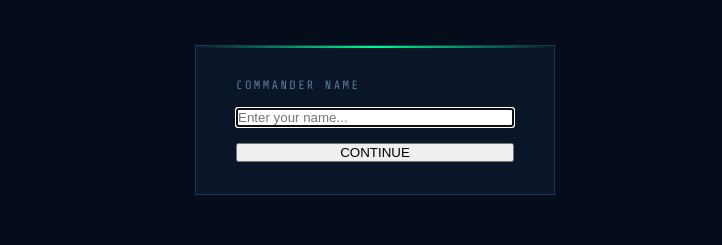
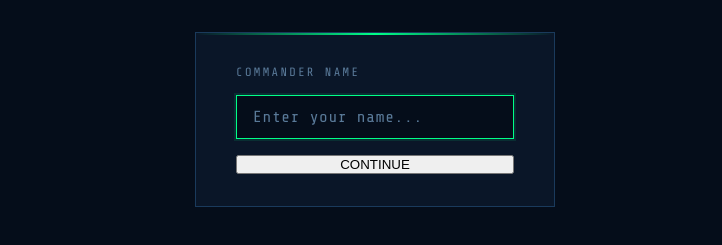
Before and after one commit to jormaedes/battleship, a website built with webpack: page index.html in a window 1280 px wide. Shown: the part 361-606 px from the top of the page, without its empty margins (265-987 px from the left). Built offline with nearby package versions, Linux system fonts and the light colour scheme.

Commit message:
style: add style in name-input

```diff
--- a/src/css/style.css
+++ b/src/css/style.css
@@ -125,3 +125,30 @@ body {
 	color: var(--text-dim);
 	text-transform: uppercase;
 }
+
+.name-input {
+	background: var(--bg);
+	border: 1px solid var(--border);
+	color: var(--text);
+	font-family: var(--font-mono);
+	font-size: 1rem;
+	padding: 0.75rem 1rem;
+	outline: none;
+	transition: border-color 0.2s, box-shadow 0.2s;
+	letter-spacing: 0.05em;
+}
+
+.name-input::placeholder {
+	color: var(--text-dim);
+}
+
+.name-input:focus {
+	border-color: var(--accent);
+	box-shadow: 0 0 0 2px rgba(0, 255, 136, 0.1);
+}
+
+.name-input.error {
+	border-color: var(--danger);
+	box-shadow: 0 0 0 2px rgba(255, 59, 59, 0.1);
+	animation: shake 0.3s ease;
+}
```
